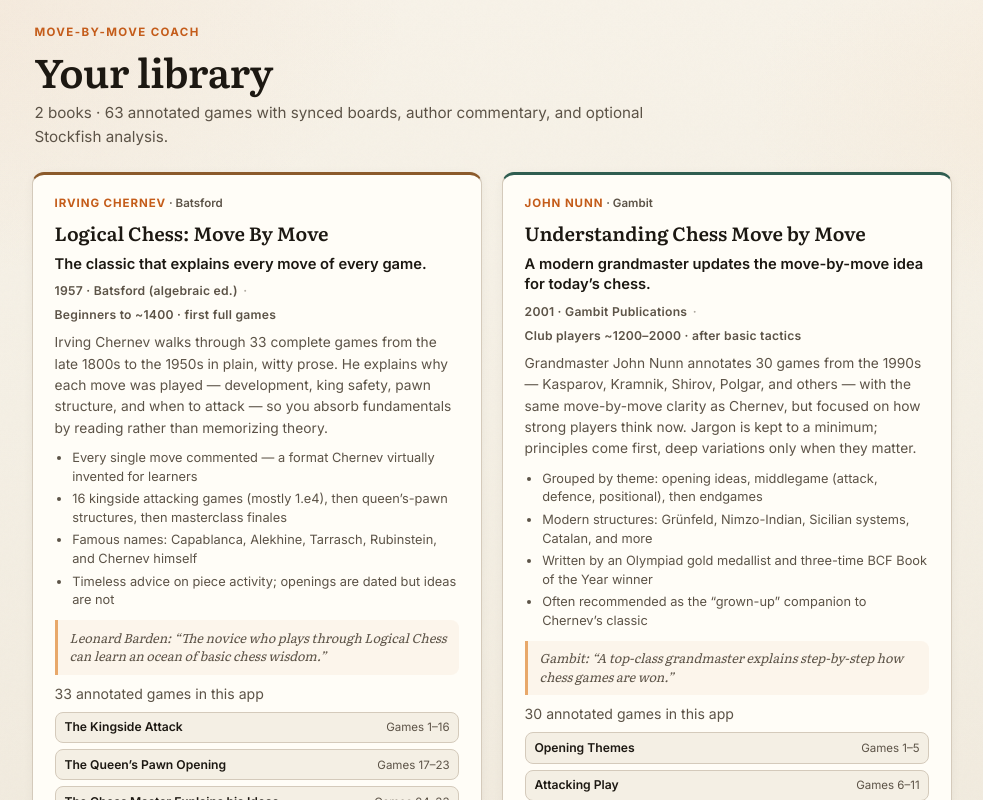
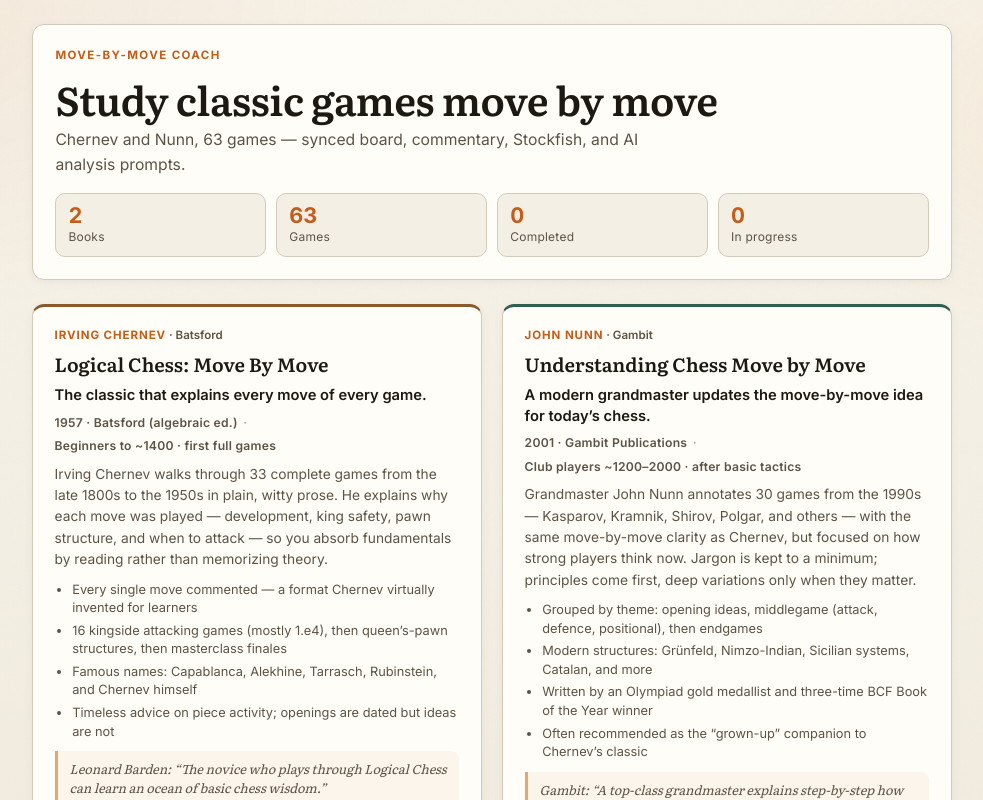
Before and after one commit to nmarchand73/chess_movebymove, a React (Vite) app in the folder web/: page / in a window 1280 px wide. Shown: the top 800 px of the page, without its empty margins (148-1131 px from the left). Built offline with nearby package versions, Linux system fonts and the light colour scheme.

Commit message:
Refresh library home hero with concise copy and progress stats.
Replace the plain library blurb with a card layout, clearer feature summary, and local study counts.

Co-authored-by: Cursor <cursoragent@cursor.com>

```diff
--- a/web/src/App.css
+++ b/web/src/App.css
@@ -2372,16 +2372,42 @@ button:disabled {
 }
 
 .library-hero {
+  display: grid;
+  gap: 1rem;
   margin-bottom: 1.5rem;
-  padding: 0 0.15rem;
+  padding: 1.35rem 1.4rem;
+  border: 1px solid var(--border);
+  border-radius: var(--radius);
+  background: var(--bg-elevated);
+  box-shadow: var(--shadow-soft);
+}
+
+.library-hero-copy {
+  display: flex;
+  flex-direction: column;
+  gap: 0.35rem;
 }
 
 .library-hero h1 {
-  margin: 0 0 0.5rem;
+  margin: 0;
   font-family: Literata, Georgia, serif;
   font-size: clamp(1.9rem, 3.5vw, 2.5rem);
   line-height: 1.1;
   letter-spacing: -0.01em;
+}
+
+.library-hero-lead {
+  margin: 0;
+  max-width: 40rem;
+  font-size: 0.98rem;
+  line-height: 1.6;
+  color: var(--ink-muted);
+}
+
+.library-stats {
+  display: grid;
+  grid-template-columns: repeat(4, minmax(0, 1fr));
+  gap: 0.65rem;
 }
 
 .library-hero-sub {
@@ -2737,4 +2763,20 @@ button:disabled {
     justify-self: start;
     margin-top: 0.25rem;
   }
-}
+
+  .library-hero {
+    padding: 1.1rem 1rem;
+  }
+
+  .library-hero h1 {
+    font-size: clamp(1.55rem, 6vw, 2.1rem);
+  }
+
+  .library-hero-lead {
+    font-size: 0.92rem;
+  }
+
+  .library-stats {
+    grid-template-columns: repeat(2, minmax(0, 1fr));
+  }
+}
--- a/web/src/pages/Home.tsx
+++ b/web/src/pages/Home.tsx
@@ -33,6 +33,17 @@ function bookProgress(lessons: LessonSummary[]) {
   return { completedCount, inProgressCount };
 }
 
+function libraryProgress(index: LessonIndex) {
+  const lessons = index.books.flatMap((book) => index[book.id] ?? []);
+  const { completedCount, inProgressCount } = bookProgress(lessons);
+  return {
+    totalGames: lessons.length,
+    completedCount,
+    inProgressCount,
+  };
+}
+
+
 function LibraryView({
   index,
   onSelectBook,
@@ -43,7 +54,7 @@ function LibraryView({
   onOpenLesson: (lesson: LessonSummary) => void;
 }) {
   const progress = loadProgress();
-  const totalGames = index.books.reduce((sum, book) => sum + book.gameCount, 0);
+  const { totalGames, completedCount, inProgressCount } = libraryProgress(index);
   const continueLesson = progress.lastLessonId
     ? index.books
         .flatMap((book) => index[book.id] ?? [])
@@ -54,12 +65,32 @@ function LibraryView({
   return (
     <div className="book-library">
       <header className="library-hero">
-        <p className="eyebrow">Move-by-Move Coach</p>
-        <h1>Your library</h1>
-        <p className="library-hero-sub">
-          {index.books.length} books · {totalGames} annotated games with synced boards, author commentary,
-          and optional Stockfish analysis.
-        </p>
+        <div className="library-hero-copy">
+          <p className="eyebrow">Move-by-Move Coach</p>
+          <h1>Study classic games move by move</h1>
+          <p className="library-hero-lead">
+            Chernev and Nunn, {totalGames} games — synced board, commentary, Stockfish, and AI analysis prompts.
+          </p>
+        </div>
+
+        <div className="library-stats" aria-label="Library overview">
+          <div className="stat-card">
+            <strong>{index.books.length}</strong>
+            <span>Books</span>
+          </div>
+          <div className="stat-card">
+            <strong>{totalGames}</strong>
+            <span>Games</span>
+          </div>
+          <div className="stat-card">
+            <strong>{completedCount}</strong>
+            <span>Completed</span>
+          </div>
+          <div className="stat-card">
+            <strong>{inProgressCount}</strong>
+            <span>In progress</span>
+          </div>
+        </div>
       </header>
 
       {continueLesson ? (
```
